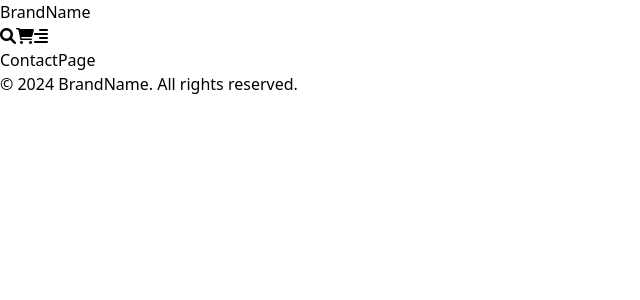
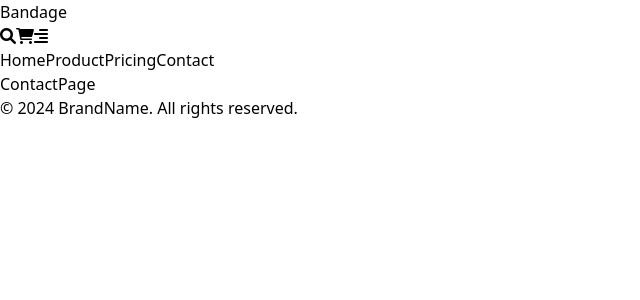
Before and after one commit to kubraalp/my-eccomerce, a React (Vite) app: page /ContactPage in a window 1280 px wide. Shown: the top 300 px of the page, without its empty margins (0-640 px from the left). Built offline with nearby package versions, Linux system fonts and the light colour scheme.

Commit message:
images added and edited

```diff
--- a/src/components/ProductCard.jsx
+++ b/src/components/ProductCard.jsx
@@ -2,14 +2,15 @@ import React from "react";
 
 const ProductCard = ({ product }) => {
   return (
-    <div className="bg-white p-4 rounded-lg shadow-md">
+    <div className="relative bg-white rounded-lg overflow-hidden">
       <img
         src={product.image}
         alt={product.name}
-        className="w-full h-48 object-cover rounded-t-lg"
+        className="w-full h-full object-cover"
       />
-      <h2 className="text-xl font-semibold mt-4">{product.name}</h2>
-      <p className="text-gray-600">{product.price}</p>
+      <div className="absolute bottom-4 left-1/4 transform -translate-x-1/2  bg-white text-black px-4 py-2 text-center inline-block rounded-sm">
+        <p className="text-xs font-bold">{product.type}</p>
+      </div>
     </div>
   );
 };
--- a/src/layout/Header.jsx
+++ b/src/layout/Header.jsx
@@ -1,9 +1,11 @@
 import React from "react";
+import { NavLink } from "react-router-dom";
 
 const Header = () => {
   return (
-    <header className="flex justify-between items-center p-4 bg-white ">
-      <div className="text-lg font-bold">BrandName</div>
+    <header className="flex flex-col items-center p-4 bg-white ">
+      <div className="flex justify-between w-full items-center">
+        <div className="text-lg font-bold">Bandage</div>
         <div className="flex space-x-4">
           <button>
             <i className="fas fa-search text-gray-600"></i>
@@ -15,6 +17,42 @@ const Header = () => {
             <i className="fas fa-align-right text-gray-600"></i>
           </button>
         </div>
+      </div>
+
+      <nav className="mt-8 flex flex-col items-center space-y-4 text-gray-600">
+        <NavLink
+          to="/"
+          className={({ isActive }) =>
+            isActive ? "text-lg font-normal" : "text-lg font-bold"
+          }
+        >
+          Home
+        </NavLink>
+        <NavLink
+          to="/ProductPage"
+          className={({ isActive }) =>
+            isActive ? "text-lg font-normal" : "text-lg font-bold"
+          }
+        >
+          Product
+        </NavLink>
+        <NavLink
+          to="/PricingPage"
+          className={({ isActive }) =>
+            isActive ? "text-lg font-normal" : "text-lg font-bold"
+          }
+        >
+          Pricing
+        </NavLink>
+        <NavLink
+          to="/ContactPage"
+          className={({ isActive }) =>
+            isActive ? "text-lg font-normal" : "text-lg font-bold"
+          }
+        >
+          Contact
+        </NavLink>
+      </nav>
     </header>
   );
 };
--- a/src/layout/PageContent.jsx
+++ b/src/layout/PageContent.jsx
@@ -1,7 +1,8 @@
 import React from "react";
 
 const PageContent = ({ children }) => {
-  return <main className="p-4">{children}</main>;
+  return <main className="p-4">
+    <div></div>{children}</main>;
 };
 
 export default PageContent;
--- a/src/pages/HomePage.jsx
+++ b/src/pages/HomePage.jsx
@@ -2,21 +2,45 @@ import React from "react";
 import ProductCard from "../components/ProductCard";
 import Slider from "../components/Slider";
 
-
-
 const HomePage = () => {
   const products = [
-    { name: "Product 1", price: "$100", image: "image1.jpg" },
-    { name: "Product 2", price: "$120", image: "image2.jpg" },
+    {
+      type: "MEN",
+      image:
+        "https://s3-alpha-sig.figma.com/img/9da5/ab42/c0357746eb27e42fff6279478e2c8a48?Expires=1725235200&Key-Pair-Id=APKAQ4GOSFWCVNEHN3O4&Signature=gd~4gG1PmD8cyuZ7DRoxPnXXdwZlLitoA9OayAxMujM7JFHvSOkA2xXp~igxm-LYInHt4mj1mlSLS2rTwcU3RzdUxIoIBK2-W0Ihe7hUgL1oQqLRRx1-13ANaJnxyD6ttirDK4dN1~bNe0jrECMFQaUJFmqsu-aK4Yw2X54PMiPCGUwHtW11dQQ2fRe9fN01Xu8F-fctWEihyA9R8Q2ohjdxzfaHJOoyKfIcsrr3KQANWLkAdVCai~2MBAG72tq~qCsoTGUTWE9HqE6hCFpW35H-kKAGinw7dwGW5UsYcidlZzW8hwSjlO~Ih4p9vJAV-qta6-aky8VkX-a0x1R~6Q__",
+    },
+    {
+
+      type: "WOMEN",
+      image:
+        "https://s3-alpha-sig.figma.com/img/b384/eba6/08bd8616723a95d25fce7dcb8f25ba9d?Expires=1725235200&Key-Pair-Id=APKAQ4GOSFWCVNEHN3O4&Signature=d2fwSY7nyNeNo9g~MnLMSm0oBDHl2HaL8LuXWuJUOc21sJALSI5QIqbmR84h0YKVssgYllwNozxegfdeajh3u5LzvSLS5Td7IV~1nY~j2zV8Gz9qr51LiRcEPXhShGr~UbBaDg~sia0FszzK28q9dxFAfIM9eokys6~CWfOAJz4ubj6aPSEi5TGUKBXlr7y0hscewTyTPGEAQX2CykMkC1lGGal33K08fa-BAFKyDB2rh-EI-2sjPfyY2alOY5h3ihR0uKJzDYuIg1Nvoy5g5xJheZjc5DEWWniv0fc1IM3Rfjibhk-UrY~Moj8xv9twdEdAY5I38Brkn4LsUSNFXQ__",
+    },
+
+    {
+      type: "ACCESSORIES",
+      image:
+        "https://s3-alpha-sig.figma.com/img/5077/f785/cbfd4a6cf9efad13d9b5d66b1b7cbf4f?Expires=1725235200&Key-Pair-Id=APKAQ4GOSFWCVNEHN3O4&Signature=Li1ugHt-zWlsmkj0f3R~8L8ccgroPRHdcknxZ6IAT6g6WfNy695aRUKndZq8g~4G3I8BQiJCFKsLekmnJn-mn9lU1C2iCL2IVW3SUXtu8goBRJIw~HgHpHAsNt659mJJ8EYDkC1WxKP7xwDRUBnHd2u37PXMf0xlNNNA5Qj5kRomLW0TPoFabsTiJKxoyubG6bpfkOPkcy74LM-QXJorkrMCZZbyJ2ZP1SM9FlrUhH12EzogmhyVs~Qwp9RXm34uPZX6DkYEZr9~CA1XSthffz55T0A6csI1RWJiSuTtqrbQDVCKejgkyCGsOQVNeEW~B6izRoppjfPcgyN~4UALhA__",
+    },
+
+    {
+      type: "KIDS",
+      image:
+        "https://s3-alpha-sig.figma.com/img/edfc/ad0d/ba1967435dad649ed91c2e00be5f640f?Expires=1725235200&Key-Pair-Id=APKAQ4GOSFWCVNEHN3O4&Signature=PnLLx4e2YXOtp1T6VFoLbLgIhS8TZo4jxuIX6MVep-3ibnAJEa224KCXxYvOLk1pv~Sepd8ZJGWFVQzcTTgY2DO1JiNucr8JU7DPamsAxHrcsLybH9ZF1raG5~PhbQcyfWYzUafE95R3pkYp0llwmg-i~XBQBjGNaxV56bGV7JkmG7E~ebubnOjg43PagwOsjrOYl9yoVGz7ZIDEHst2aWHRRMwXkJnApUp5yOaY7fQiMhCTFprqZQEpy838S~AYqARMj6EURqenoe718PSAPpciF0NaweP2PPxPlR5Id4u1q20unfClnAXXnCOf9kH1nqSb6Mi9uxfTex6K9FDGBA__",
+    },
+
     // Diğer ürünler
   ];
 
-  const images = ["slide1.jpg", "slide2.jpg", "slide3.jpg"];
+  const images = [
+    "https://s3-alpha-sig.figma.com/img/96c8/6912/d491d421800e62998b9af7c838cc25d1?Expires=1725235200&Key-Pair-Id=APKAQ4GOSFWCVNEHN3O4&Signature=K1XpbFO7vfiRfiRjXyyZzu0dU95lTk1WcwLQrxHshnTtVyKOduYMExKOnBwjFDuuds2PK1yV0OXwxGlPa0TMEZx~vlCNBr8k7GqgItyp~dwujZU-ZQ0AJmFvl55iNdhgSbkmMCCBRYgnAqN6NjCr2SdDYonl-l5bH4lUH0pB3z0Ew2sFOi-R7AgTfoaC7HcYPhpfwQXvDQCzLo-YKBpZjaGrFsgENlWmtmXf5G~m7SCONXnrOf6rGVrNH-TJppu-A2k7tVBl8huhyUvqOdNR0DiNWOwGD~f2CBObTcFWarf68kjVOeuphDuQmpwiNZvufVTFFS~YtJrsKlgnACmHBA__",
+    "https://s3-alpha-sig.figma.com/img/96c8/6912/d491d421800e62998b9af7c838cc25d1?Expires=1725235200&Key-Pair-Id=APKAQ4GOSFWCVNEHN3O4&Signature=K1XpbFO7vfiRfiRjXyyZzu0dU95lTk1WcwLQrxHshnTtVyKOduYMExKOnBwjFDuuds2PK1yV0OXwxGlPa0TMEZx~vlCNBr8k7GqgItyp~dwujZU-ZQ0AJmFvl55iNdhgSbkmMCCBRYgnAqN6NjCr2SdDYonl-l5bH4lUH0pB3z0Ew2sFOi-R7AgTfoaC7HcYPhpfwQXvDQCzLo-YKBpZjaGrFsgENlWmtmXf5G~m7SCONXnrOf6rGVrNH-TJppu-A2k7tVBl8huhyUvqOdNR0DiNWOwGD~f2CBObTcFWarf68kjVOeuphDuQmpwiNZvufVTFFS~YtJrsKlgnACmHBA__",
+    "https://s3-alpha-sig.figma.com/img/96c8/6912/d491d421800e62998b9af7c838cc25d1?Expires=1725235200&Key-Pair-Id=APKAQ4GOSFWCVNEHN3O4&Signature=K1XpbFO7vfiRfiRjXyyZzu0dU95lTk1WcwLQrxHshnTtVyKOduYMExKOnBwjFDuuds2PK1yV0OXwxGlPa0TMEZx~vlCNBr8k7GqgItyp~dwujZU-ZQ0AJmFvl55iNdhgSbkmMCCBRYgnAqN6NjCr2SdDYonl-l5bH4lUH0pB3z0Ew2sFOi-R7AgTfoaC7HcYPhpfwQXvDQCzLo-YKBpZjaGrFsgENlWmtmXf5G~m7SCONXnrOf6rGVrNH-TJppu-A2k7tVBl8huhyUvqOdNR0DiNWOwGD~f2CBObTcFWarf68kjVOeuphDuQmpwiNZvufVTFFS~YtJrsKlgnACmHBA__",
+  ];
 
   return (
     <div>
       <Slider images={images} />
-      <div className="grid grid-cols-1 gap-4 mt-4">
+      <div className="grid grid-cols-1 gap-4 mt-4 ">
         {products.map((product, index) => (
           <ProductCard key={index} product={product} />
         ))}
```
Lines whose indentation alone changed are shown as unchanged.
